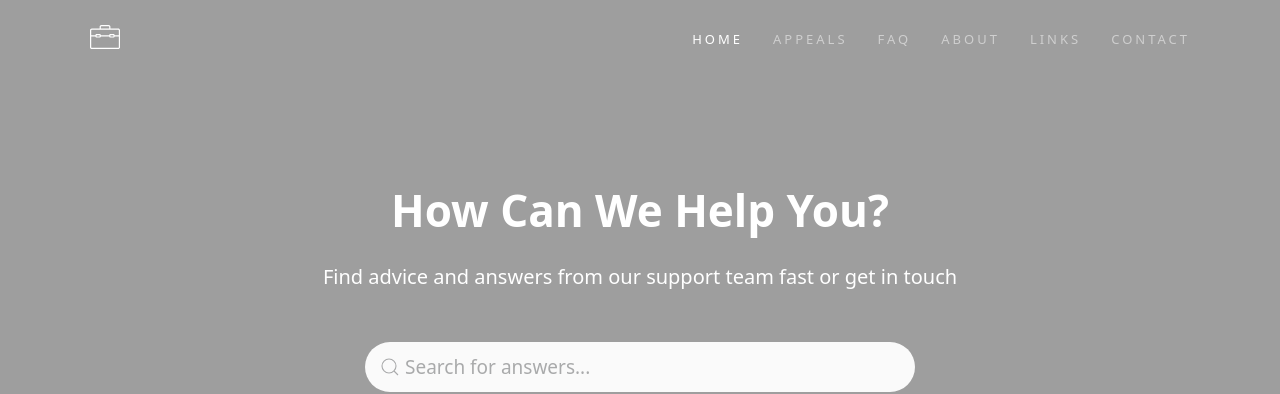
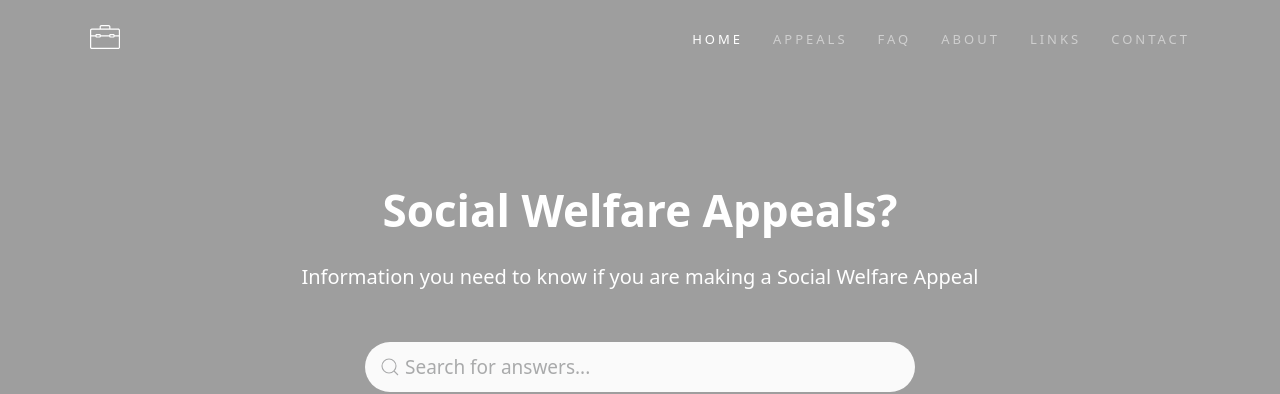
Before and after one commit to robbertl/socialwelfareappeal, a Jekyll site: the page built from index.md, in a window 1280 px wide. Shown: the top 394 px of the page. Built offline with Jekyll 4.4.1, drawn with Linux system fonts in a browser that asks for light colours.

Commit message:
Update index.md

```diff
--- a/index.md
+++ b/index.md
@@ -1,7 +1,7 @@
 ---
 layout: help
-title: How Can We Help You?
-subtitle: Find advice and answers from our support team fast or get in touch
+title: Social Welfare Appeals?
+subtitle: Information you need to know if you are making a Social Welfare Appeal
 hero:
     background: "#004d44"
     align: center
```
